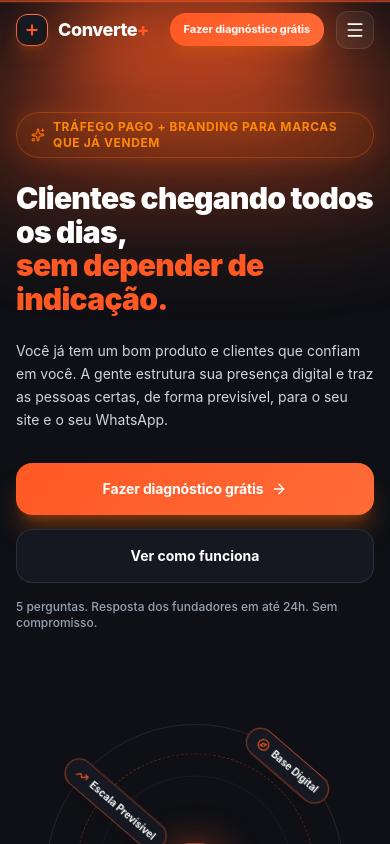
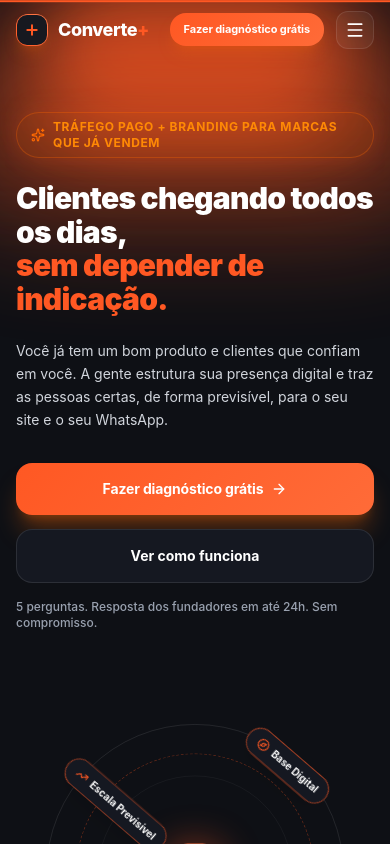
Before and after one commit to Poneyzada/Agencia-Converte-Lp, a React (Vite) app: page / in a window 390 px wide. Shown: the top 844 px of the page. Built offline with nearby package versions, Linux system fonts and the light colour scheme.

Commit message:
Refine studio light turn-on animation with synchronized cone widening and smooth upward motion

```diff
--- a/src/components/HeroSection.jsx
+++ b/src/components/HeroSection.jsx
@@ -4,64 +4,69 @@ import { ArrowRight, Plus, Compass, Target, Award, TrendingUp, Sparkles } from '
 
 export default function HeroSection({ onOpenICP }) {
   return (
-    <section className="relative z-0 flex min-h-[90vh] lg:min-h-screen w-full flex-col items-center justify-center overflow-hidden bg-[#0e1015] pt-28 pb-16 lg:py-32">
+    <section className="relative z-0 flex min-h-[92vh] lg:min-h-screen w-full flex-col items-center justify-center overflow-hidden bg-[#0e1015] pt-28 pb-16 lg:py-32">
 
-      {/* 21st.dev Lamp / Conic Glow Effect Background */}
+      {/* 21st.dev Efeito Studio Light: O cone sobe suavemente enquanto a luz ilumina o ambiente */}
       <div className="absolute top-0 isolate z-0 flex w-screen flex-1 items-start justify-center pointer-events-none">
+
+        {/* Backdrop blur suave */}
         <div className="absolute top-0 z-50 h-48 w-screen bg-transparent opacity-10 backdrop-blur-md" />
 
-        {/* Main Glow em tom de Laranja Converte+ (#ff5823) */}
-        <div className="absolute inset-auto z-50 h-36 w-[28rem] -translate-y-[-30%] rounded-full bg-[#ff5823]/60 opacity-80 blur-3xl" />
-
-        {/* Lamp Effect Motion */}
+        {/* Ambient Glow principal da luz do studio acendendo */}
         <motion.div
-          initial={{ width: "8rem" }}
-          viewport={{ once: true }}
-          transition={{ ease: "easeInOut", delay: 0.3, duration: 0.8 }}
-          whileInView={{ width: "16rem" }}
-          className="absolute top-0 z-30 h-36 -translate-y-[20%] rounded-full bg-[#ff5823]/60 blur-2xl"
+          initial={{ opacity: 0, scale: 0.7, y: 30 }}
+          animate={{ opacity: 0.85, scale: 1, y: 0 }}
+          transition={{ duration: 1.4, ease: [0.16, 1, 0.3, 1], delay: 0.1 }}
+          className="absolute inset-auto z-50 h-44 w-[32rem] -translate-y-[-20%] rounded-full bg-[#ff5823]/60 opacity-80 blur-3xl"
         />
 
-        {/* Top Line Motion */}
+        {/* Lamp Light Core Motion acendendo como foco de luz */}
         <motion.div
-          initial={{ width: "15rem" }}
-          viewport={{ once: true }}
-          transition={{ ease: "easeInOut", delay: 0.3, duration: 0.8 }}
-          whileInView={{ width: "30rem" }}
-          className="absolute inset-auto z-50 h-0.5 -translate-y-[-10%] bg-[#ff5823]/60"
+          initial={{ width: "8rem", opacity: 0.2, y: 20 }}
+          animate={{ width: "20rem", opacity: 1, y: 0 }}
+          transition={{ duration: 1.2, ease: [0.16, 1, 0.3, 1], delay: 0.2 }}
+          className="absolute top-0 z-30 h-40 -translate-y-[15%] rounded-full bg-[#ff5823]/70 blur-2xl"
         />
 
-        {/* Left Gradient Cone */}
+        {/* Linha de luz no topo expandindo */}
         <motion.div
-          initial={{ opacity: 0.5, width: "15rem" }}
-          whileInView={{ opacity: 1, width: "30rem" }}
+          initial={{ width: "10rem", opacity: 0 }}
+          animate={{ width: "34rem", opacity: 1 }}
+          transition={{ duration: 1.2, ease: [0.16, 1, 0.3, 1], delay: 0.25 }}
+          className="absolute inset-auto z-50 h-0.5 -translate-y-[-10%] bg-[#ff5823]"
+        />
+
+        {/* Cone Esquerdo de Luz subindo e abrindo */}
+        <motion.div
+          initial={{ opacity: 0, width: "12rem", y: 40 }}
+          animate={{ opacity: 0.95, width: "32rem", y: 0 }}
           transition={{
-            delay: 0.3,
-            duration: 0.8,
-            ease: "easeInOut",
+            delay: 0.2,
+            duration: 1.3,
+            ease: [0.16, 1, 0.3, 1],
           }}
           style={{
             backgroundImage: `conic-gradient(var(--conic-position), var(--tw-gradient-stops))`,
           }}
-          className="absolute inset-auto right-1/2 h-56 overflow-visible w-[30rem] bg-gradient-conic from-[#ff5823]/60 via-transparent to-transparent [--conic-position:from_70deg_at_center_top]"
+          className="absolute inset-auto right-1/2 h-64 overflow-visible w-[32rem] bg-gradient-conic from-[#ff5823]/60 via-transparent to-transparent [--conic-position:from_70deg_at_center_top]"
         >
           <div className="absolute w-[100%] left-0 bg-[#0e1015] h-40 bottom-0 z-20 [mask-image:linear-gradient(to_top,white,transparent)]" />
           <div className="absolute w-40 h-[100%] left-0 bg-[#0e1015] bottom-0 z-20 [mask-image:linear-gradient(to_right,white,transparent)]" />
         </motion.div>
 
-        {/* Right Gradient Cone */}
+        {/* Cone Direito de Luz subindo e abrindo */}
         <motion.div
-          initial={{ opacity: 0.5, width: "15rem" }}
-          whileInView={{ opacity: 1, width: "30rem" }}
+          initial={{ opacity: 0, width: "12rem", y: 40 }}
+          animate={{ opacity: 0.95, width: "32rem", y: 0 }}
           transition={{
-            delay: 0.3,
-            duration: 0.8,
-            ease: "easeInOut",
+            delay: 0.2,
+            duration: 1.3,
+            ease: [0.16, 1, 0.3, 1],
           }}
           style={{
             backgroundImage: `conic-gradient(var(--conic-position), var(--tw-gradient-stops))`,
           }}
-          className="absolute inset-auto left-1/2 h-56 w-[30rem] bg-gradient-conic from-transparent via-transparent to-[#ff5823]/60 [--conic-position:from_290deg_at_center_top]"
+          className="absolute inset-auto left-1/2 h-64 w-[32rem] bg-gradient-conic from-transparent via-transparent to-[#ff5823]/60 [--conic-position:from_290deg_at_center_top]"
         >
           <div className="absolute w-40 h-[100%] right-0 bg-[#0e1015] bottom-0 z-20 [mask-image:linear-gradient(to_left,white,transparent)]" />
           <div className="absolute w-[100%] right-0 bg-[#0e1015] h-40 bottom-0 z-20 [mask-image:linear-gradient(to_top,white,transparent)]" />
@@ -77,43 +82,43 @@ export default function HeroSection({ onOpenICP }) {
           {/* Main Hero Copy (Left Column) */}
           <div className="lg:col-span-7 space-y-6 text-left relative z-10">
 
-            {/* Eyebrow Badge */}
+            {/* Eyebrow Badge subindo em sincronia com o acendimento da luz */}
             <motion.div
-              initial={{ y: 20, opacity: 0 }}
+              initial={{ y: 35, opacity: 0 }}
               animate={{ y: 0, opacity: 1 }}
-              transition={{ duration: 0.6, ease: "easeOut" }}
+              transition={{ duration: 1.0, ease: [0.16, 1, 0.3, 1], delay: 0.3 }}
               className="inline-flex items-center gap-2 px-3.5 py-1.5 rounded-full bg-orange-500/10 border border-orange-500/30 text-orange-400 text-xs font-bold uppercase tracking-wider shadow-[0_0_25px_rgba(255,88,35,0.2)]"
             >
               <Sparkles className="w-3.5 h-3.5 text-orange-500 shrink-0" />
               <span>Tráfego pago + branding para marcas que já vendem</span>
             </motion.div>
 
-            {/* Headline com Animação da 21st.dev (Framermotion) */}
+            {/* Headline subindo suavemente acompanhando a iluminação do estúdio */}
             <motion.h1
-              initial={{ y: 30, opacity: 0 }}
+              initial={{ y: 45, opacity: 0 }}
               animate={{ y: 0, opacity: 1 }}
-              transition={{ duration: 0.8, ease: "easeOut", delay: 0.1 }}
+              transition={{ duration: 1.1, ease: [0.16, 1, 0.3, 1], delay: 0.4 }}
               className="text-3xl sm:text-5xl lg:text-6xl font-black text-white tracking-tight leading-[1.12]"
             >
               Clientes chegando todos os dias, <br />
               <span className="text-[#ff5823]">sem depender de indicação.</span>
             </motion.h1>
 
-            {/* Subheadline */}
+            {/* Subheadline subindo em cascata */}
             <motion.p
-              initial={{ y: 30, opacity: 0 }}
+              initial={{ y: 45, opacity: 0 }}
               animate={{ y: 0, opacity: 1 }}
-              transition={{ duration: 0.8, ease: "easeOut", delay: 0.2 }}
+              transition={{ duration: 1.1, ease: [0.16, 1, 0.3, 1], delay: 0.5 }}
               className="text-sm sm:text-base lg:text-lg text-gray-300 font-normal leading-relaxed max-w-2xl"
             >
               Você já tem um bom produto e clientes que confiam em você. A gente estrutura sua presença digital e traz as pessoas certas, de forma previsível, para o seu site e o seu WhatsApp.
             </motion.p>
 
-            {/* Action Buttons */}
+            {/* Action Buttons subindo em cascata */}
             <motion.div
-              initial={{ y: 30, opacity: 0 }}
+              initial={{ y: 45, opacity: 0 }}
               animate={{ y: 0, opacity: 1 }}
-              transition={{ duration: 0.8, ease: "easeOut", delay: 0.3 }}
+              transition={{ duration: 1.1, ease: [0.16, 1, 0.3, 1], delay: 0.6 }}
               className="pt-2 space-y-3"
             >
               <div className="flex flex-col sm:flex-row items-stretch sm:items-center gap-3.5">
@@ -141,8 +146,13 @@ export default function HeroSection({ onOpenICP }) {
 
           </div>
 
-          {/* Right Column: 3D Orbit Graphic ("A Rodinha com Iluminação 21st.dev") */}
-          <div className="lg:col-span-5 flex items-center justify-center relative py-6 sm:py-10">
+          {/* Right Column: 3D Orbit Graphic ("A Rodinha com Iluminação Studio Light") */}
+          <motion.div
+            initial={{ scale: 0.88, opacity: 0 }}
+            animate={{ scale: 1, opacity: 1 }}
+            transition={{ duration: 1.3, ease: [0.16, 1, 0.3, 1], delay: 0.4 }}
+            className="lg:col-span-5 flex items-center justify-center relative py-6 sm:py-10"
+          >
 
             {/* Canvas da Rodinha */}
             <div className="relative w-[340px] h-[340px] sm:w-[400px] sm:h-[400px] lg:w-[440px] lg:h-[440px] flex items-center justify-center select-none scale-[0.92] sm:scale-100">
@@ -190,7 +200,7 @@ export default function HeroSection({ onOpenICP }) {
 
             </div>
 
-          </div>
+          </motion.div>
 
         </div>
 
```
